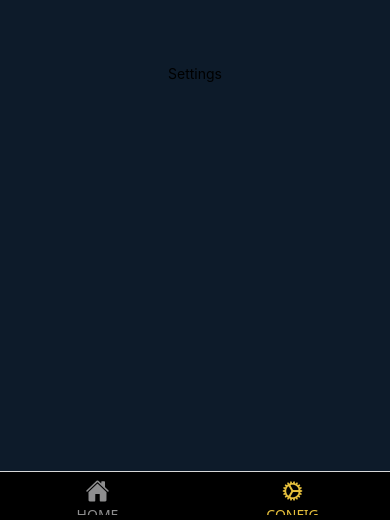
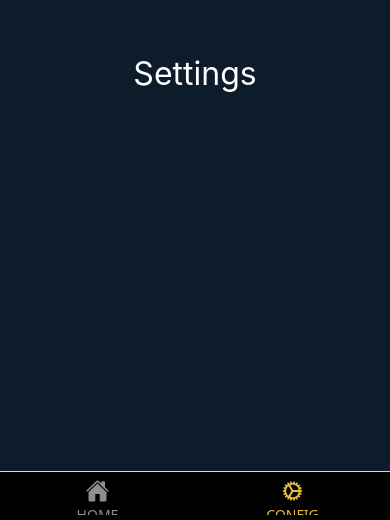
Before and after one commit to GracilianoOG/dio-bat-pass, a React Native app: screen /Config in a window 390 px wide. Shown: the part 324-844 px from the top of the page. Built offline with nearby package versions, Linux system fonts and the light colour scheme.

Commit message:
Style main title

```diff
--- a/src/screens/ConfigScreen/ConfigScreen.component.tsx
+++ b/src/screens/ConfigScreen/ConfigScreen.component.tsx
@@ -6,7 +6,7 @@ import { SafeAreaView } from "react-native-safe-area-context";
 export function ConfigScreen() {
   return (
     <SafeAreaView style={styles.container}>
-      <Text>Settings</Text>
+      <Text style={styles.mainTitle}>Settings</Text>
     </SafeAreaView>
   );
 }
--- a/src/screens/ConfigScreen/ConfigScreen.style.tsx
+++ b/src/screens/ConfigScreen/ConfigScreen.style.tsx
@@ -7,4 +7,8 @@ export const styles = StyleSheet.create({
     flex: 1,
     justifyContent: "center",
   },
+  mainTitle: {
+    color: "#fff",
+    fontSize: 32,
+  },
 });
```
